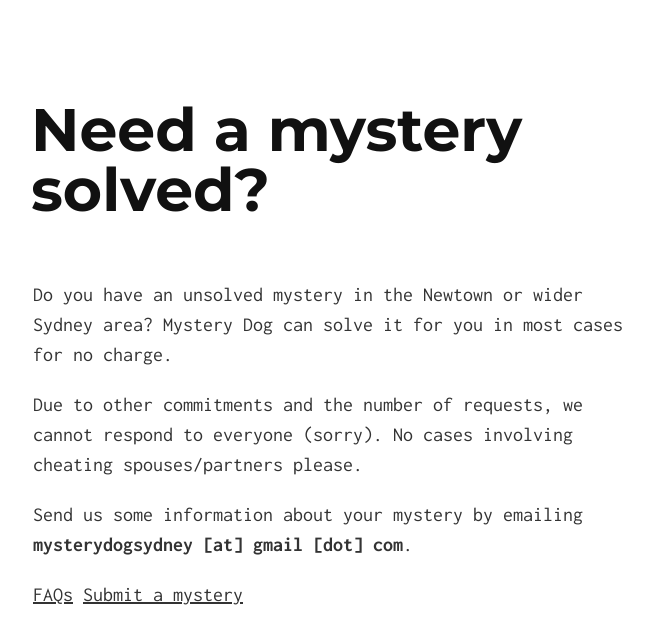
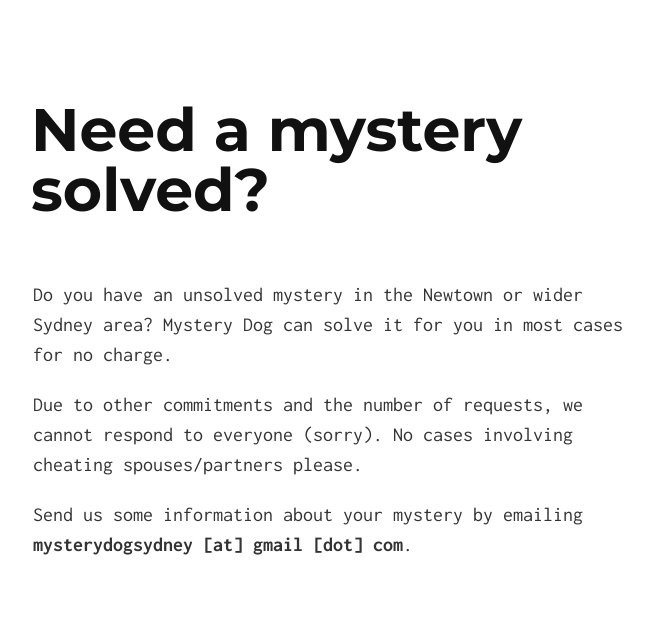
Before and after one commit to tomjoyner/shopping_cart, a Jekyll site: the page built from index.md, in a window 1280 px wide. Shown: the top 644 px of the page, without its empty margins (307-960 px from the left). Built offline with Jekyll 4.4.1, drawn with Linux system fonts in a browser that asks for light colours; our own code applies the rules of GitHub Pages for plain Markdown files.

Commit message:
Update index.md

```diff
--- a/index.md
+++ b/index.md
@@ -3,5 +3,3 @@ Do you have an unsolved mystery in the Newtown or wider Sydney area? Mystery Dog
 Due to other commitments and the number of requests, we cannot respond to everyone (sorry). No cases involving cheating spouses/partners please.
 
 Send us some information about your mystery by emailing **mysterydogsydney [at] gmail [dot] com**.
-
-<a href="faqs.html" title="FAQs">FAQs</a>  <a href="contact.html" title="Submit a mystery">Submit a mystery</a>
```
